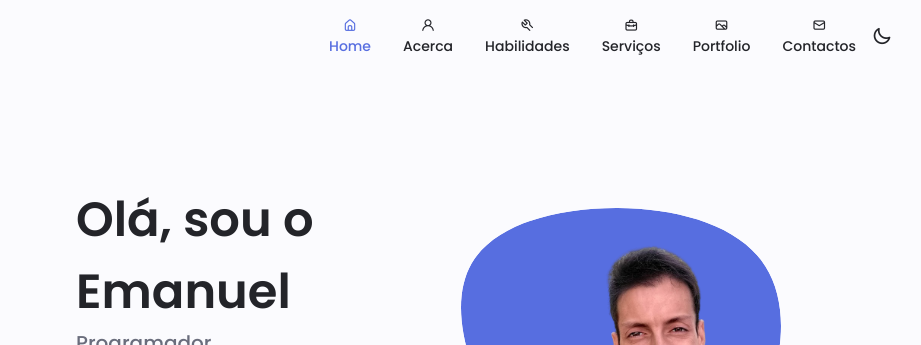
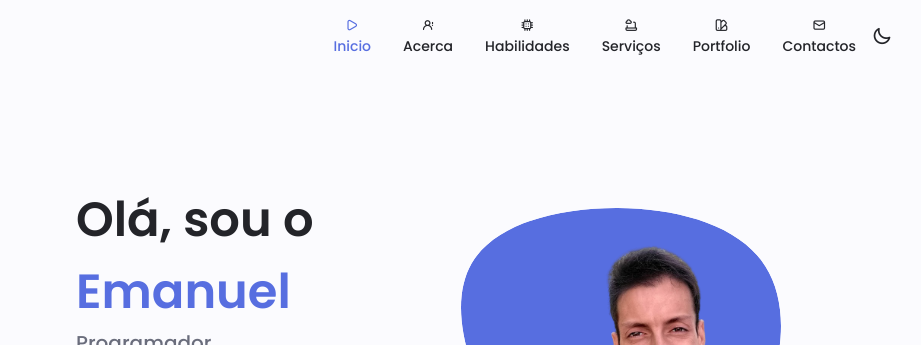
Before and after one commit to Jarbbas/Emanuel, a plain HTML site: page index.html in a window 1280 px wide. Shown: the top 345 px of the page, 232-1153 px from the left. Drawn offline with nearby package versions, Linux system fonts and the light colour scheme.

Commit message:
scroll animation added and icons changed

```diff
--- a/assets/css/styles.css
+++ b/assets/css/styles.css
@@ -350,6 +350,10 @@ img{
 
 .home__title{
     font-size: var(--big-font-size);
+}
+
+.home__title span {
+    color: var(--first-color);
 }
 
 .home__subtitle{
--- a/assets/js/main.js
+++ b/assets/js/main.js
@@ -209,3 +209,18 @@ themeButton.addEventListener('click', () => {
     localStorage.setItem('selected-theme', getCurrentTheme())
     localStorage.setItem('selected-icon', getCurrentIcon())
 })
+
+
+/*===== SCROLL REVEAL ANIMATION =====*/
+const sr = ScrollReveal({
+    origin: 'top',
+    distance: '60px',
+    duration: 2000,
+    delay: 200,
+//     reset: true
+});
+
+sr.reveal('.home__data, .about__data, .about__img, .skills, .qualification, .services, .portfolio, .testimonial, .contact',{});
+sr.reveal('.home__img, .about__subtitle, .about__data, .skills__img',{delay: 400});
+sr.reveal('.home__social-icon',{ interval: 200});
+sr.reveal('.skills__data, .work__img, .contact__input',{interval: 200});
--- a/index.html
+++ b/index.html
@@ -43,27 +43,27 @@
                 <ul class="nav__list grid">
                     <li class="nav__item">
                         <a href="#home" class="nav__link  active-link">
-                            <i class="uil uil-estate"></i> Home
+                            <i class="uil uil-play"></i> Inicio
                         </a>
                     </li>
                     <li class="nav__item">
                         <a href="#about" class="nav__link ">
-                            <i class="uil uil-user"></i> Acerca
+                            <i class="uil uil-user-exclamation"></i> Acerca
                         </a>
                     </li>
                     <li class="nav__item">
                         <a href="#skills" class="nav__link ">
-                            <i class="uil uil-wrench"></i> Habilidades
+                            <i class="uil uil-circuit"></i> Habilidades
                         </a>
                     </li>
                     <li class="nav__item">
                         <a href="#services" class="nav__link ">
-                            <i class="uil uil-briefcase-alt"></i> Serviços
+                            <i class="uil uil-laptop-cloud"></i> Serviços
                         </a>
                     </li>
                     <li class="nav__item">
                         <a href="#portfolio" class="nav__link ">
-                            <i class="uil uil-image"></i> Portfolio
+                            <i class="uil uil-swatchbook"></i> Portfolio
                         </a>
                     </li>
                     <li class="nav__item">
@@ -123,7 +123,7 @@
                     </div>
 
                     <div class="home__data ">
-                        <h1 class="home__title ">Olá, sou o Emanuel</h1>
+                        <h1 class="home__title ">Olá, sou o <span>Emanuel</span></h1>
                         <h3 class="home__subtitle">Programador</h3>
                         <p class="home__description">Experiência em desenvolvimento em conteúdos web,
                             criação de conteúdos de alta qualidade.</p>
@@ -1032,6 +1032,9 @@
         <i class="ui uil-arrow-up scrollup__icon"></i>
     </a>
 
+    <!--===== SCROLL REVEAL =====-->
+    <script src="https://unpkg.com/scrollreveal"></script>
+
     <!--==================== SWIPER JS ====================-->
     <script src="assets/js/swiper-bundle.min.js"></script>
 
```
